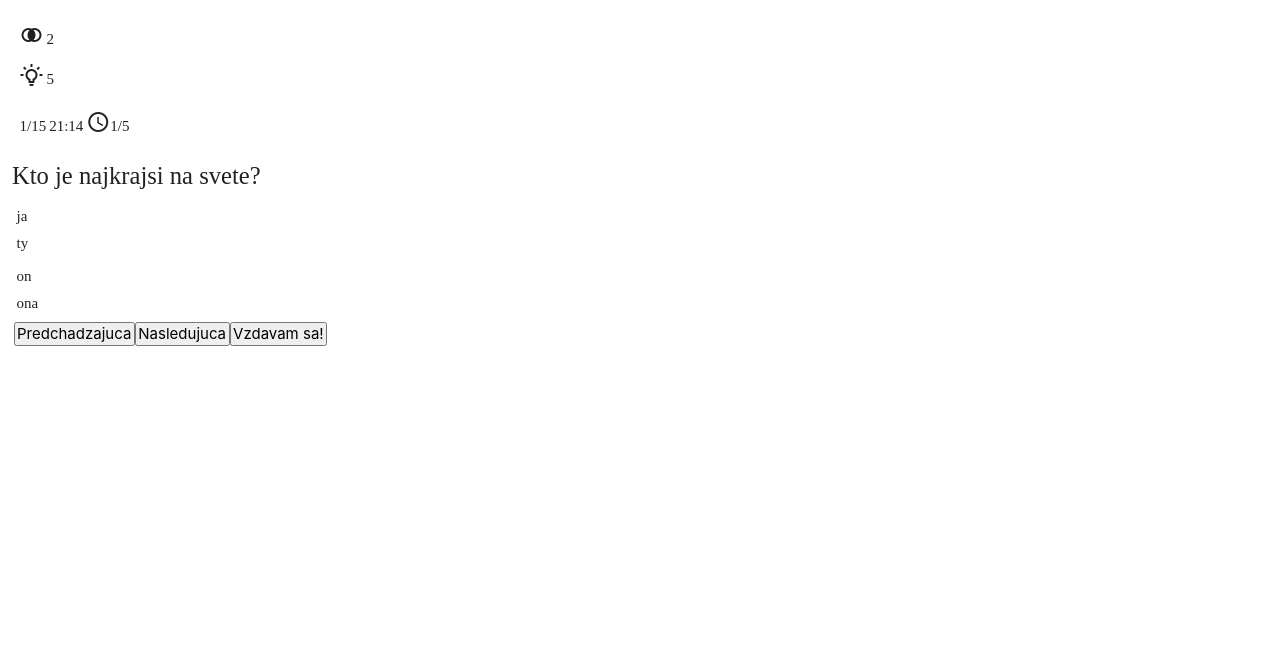
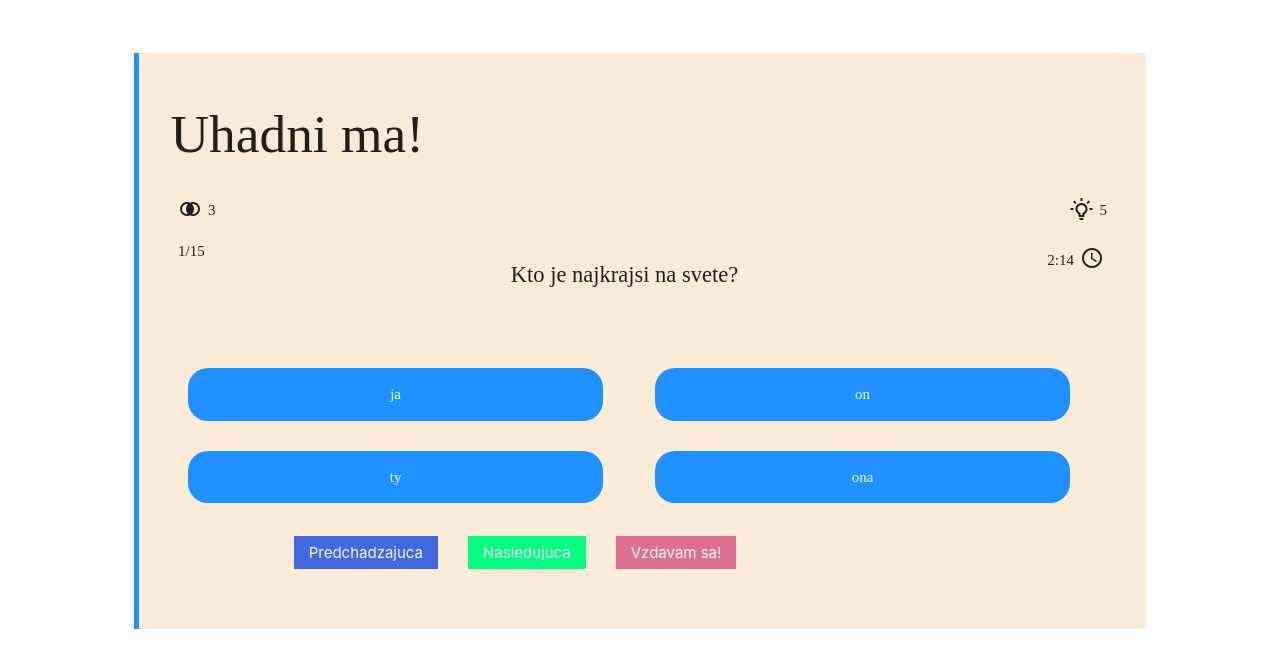
Before and after one commit to xglomba/qiziq, a React (Create React App) app: page /play in a window 1280 px wide. Shown: the top 668 px of the page. Built offline with nearby package versions, Linux system fonts and the light colour scheme.

Commit message:
default quiz page

```diff
--- a/src/components/actualQuiz/play.js
+++ b/src/components/actualQuiz/play.js
@@ -20,18 +20,19 @@ class Play extends Component {
                     <title>QiziQ</title>
                 </Helmet>
                 <div className="question">
+                    <h2>Uhadni ma!</h2>
                     <div className="lifeline-container">
                         <p>
-                            <span className="mdi mdi-set-center mdi-24px mdi-lightbulb-fluorescent-tube-outline"></span>2
+                            <span className="mdi mdi-set-center mdi-24px mdi-lightbulb-fluorescent-tube-outline"></span><span className="lifeline">3</span>
                         </p>
                         <p>
-                            <span className="mdi mdi-lightbulb-on-outline mdi-24px mdi-lightbulb-fluorescent-tube-outline"></span>5
+                            <span className="mdi mdi-lightbulb-on-outline mdi-24px mdi-lightbulb-fluorescent-tube-outline"></span><span className="lifeline">5</span>
                         </p>
                     </div>
                     <div>
                         <p>
-                            <span>1/15</span>
-                            21:14<span className="mdi mdi-clock-outline mdi-24px">1/5</span>
+                            <span className="left">1/15</span>
+                            <span className="right"><span className="lifeline">2:14</span><span className="mdi mdi-clock-outline mdi-24px"></span></span>
                         </p>
                     </div>
                     <h5>Kto je najkrajsi na svete?</h5>
--- /dev/null
+++ b/src/styles/components/_play.scss
@@ -0,0 +1,141 @@
+body {
+  //background-image: url('../../assets/q1.png');
+  //background-color: azure;
+  //background-size: cover;
+  //background-position: center;
+  //height: 100vh;
+  //width: 100%;
+  //display: flex;
+  //justify-content: space-around;
+  //color: greenyellow;
+}
+
+.question {
+  background-color: antiquewhite;
+  border-left: 5px solid dodgerblue;
+  width: 80%;
+  margin: 3rem auto 0 auto;
+  padding: 1rem 2rem;
+
+  .lifeline-container {
+    display: flex;
+    justify-content: space-between;
+
+  }
+
+  .lifeline {
+    position: relative;
+    top: -3px;
+  }
+
+  h5 {
+    font-size: 1.5rem;
+    margin-bottom: 3rem;
+    line-height: 1.3;
+    text-align: center;
+  }
+
+  .options-container {
+    display: inline-block;
+    align-items: center;
+    justify-content: center;
+    width: 49%;
+
+  }
+
+
+  .option {
+    background-color: dodgerblue;
+    border-radius: 20px;
+    color: azure;
+    cursor: pointer;
+    transition: all ease-in 200ms;
+    margin: 2rem 2rem auto auto;
+    padding: 1rem;
+    text-align: center;
+    width: 90%;
+
+  }
+
+  .option:hover {
+    transform: scale(1.18);
+    background-color: darken(dodgerblue, 10);
+
+  }
+
+  .button-container {
+    display: flex;
+    justify-content: flex-start;
+    margin: 0 auto 1rem auto;
+    padding: 2rem;
+    width: 80%;
+
+  }
+
+  .button-container button {
+    border: none;
+    color: ghostwhite;
+    cursor: pointer;
+    margin-right: 2rem;
+    padding: 0.5rem 1rem;
+
+  }
+
+  .button-container button:first-child {
+    background-color: royalblue;
+    box-shadow: darkcyan;
+    transition: all ease-in 200ms;
+
+  }
+
+  .button-container button:first-child:hover {
+    transform: scale(1.18);
+    background-color: darken(royalblue, 20);
+
+  }
+
+  .button-container button:nth-child(2) {
+    background-color: springgreen;
+    box-shadow: darkcyan;
+    transition: all ease-in 200ms;
+
+  }
+
+  .button-container button:nth-child(2):hover {
+    transform: scale(1.18);
+    background-color: lighten(darkgreen, 50);
+
+  }
+
+  .button-container button:nth-child(3) {
+    background-color: palevioletred;
+    box-shadow: darkcyan;
+    transition: all ease-in 200ms;
+
+  }
+
+  .button-container button:nth-child(3):hover {
+    transform: scale(1.18);
+    background-color: darken(red, 1);
+
+  }
+
+  h2 {
+    text-align: left;
+    font-weight: lighter;
+    animation: none;
+  }
+
+  h2:hover {
+    animation: wiggle 2s infinite;
+  }
+
+  @keyframes wiggle {
+    0% { transform: rotate(0deg); }
+    80% { transform: rotate(2deg); }
+    85% { transform: rotate(5deg); }
+    95% { transform: rotate(-5deg); }
+    100% { transform: rotate(0deg); }
+  }
+
+}
--- a/src/styles/style.scss
+++ b/src/styles/style.scss
@@ -1,3 +1,4 @@
 @import url("https://fonts.googleapis.com/css2?family=Poppins:wght@200&display=swap");
 @import "./base/base";
 @import "./components/home";
+@import "./components/play";
```
Also changed, not shown: src/assets/q1.png (added).
